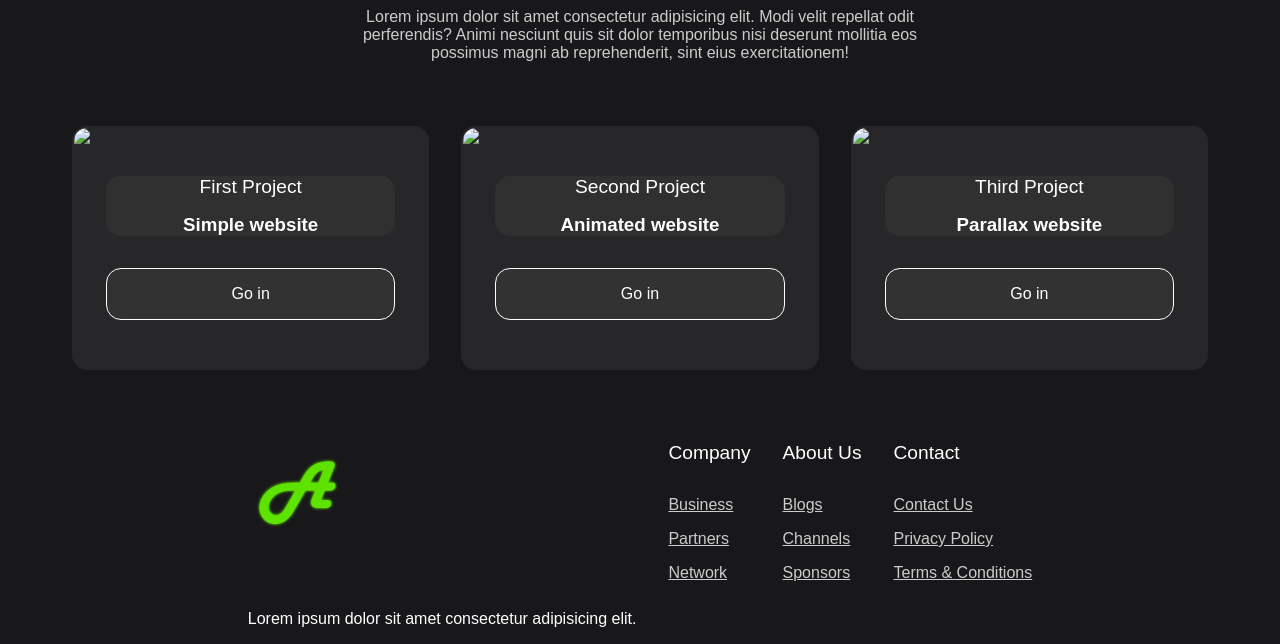
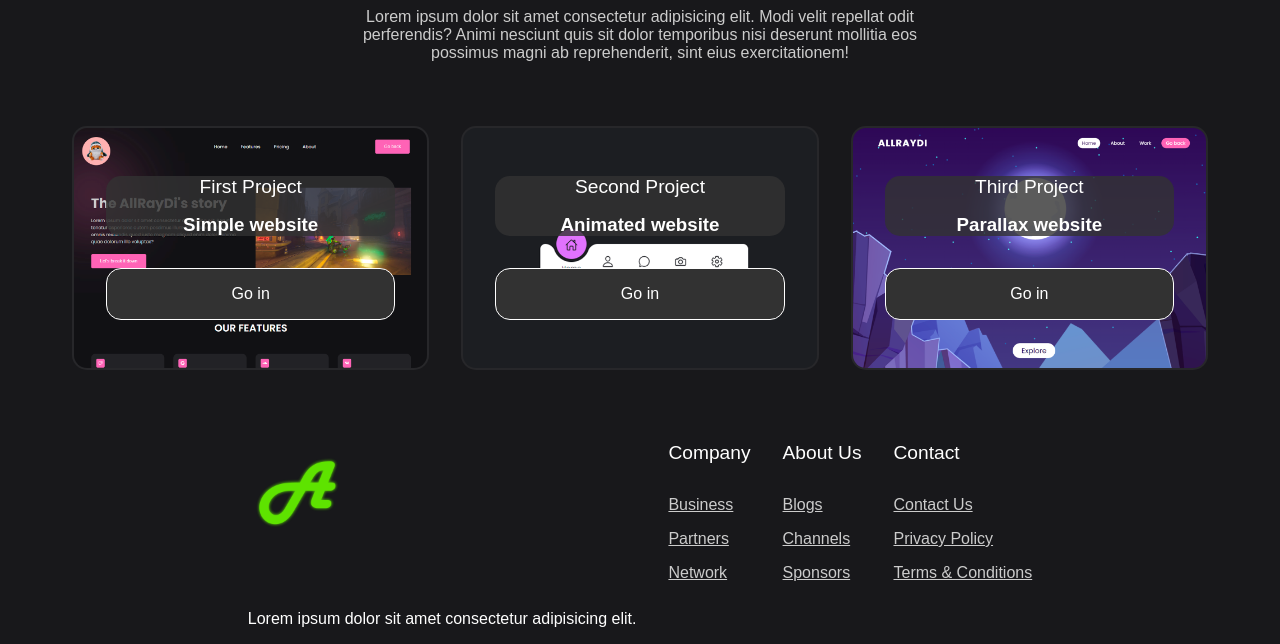
Before and after one commit to allrayd2/portfolio, a plain HTML site: page index.html in a window 1280 px wide. Shown: the part 1400-2044 px from the top of the page. Drawn offline with nearby package versions, Linux system fonts and the light colour scheme; the site is published under a folder, as on GitHub Pages, so addresses that start at the root find nothing; a web font is replaced by a local one.

Commit message:
bugfixed

```diff
--- a/index.html
+++ b/index.html
@@ -142,7 +142,7 @@
             <h3>Simple website</h3>
           </div>
             <div class="content">
-              <img src="/img/simple.png">
+              <img src="img/simple.png">
             </div>
             <button class="btn"><a href="https://allrayd2.github.io/simple/">Go in</a></button>
         </div>
@@ -152,7 +152,7 @@
             <h3>Animated website</h3>
           </div>
           <div class="content">
-            <img src="/img/animated.png">
+            <img src="img/animated.png">
           </div>
           <button class="btn"><a href="https://allrayd2.github.io/animated/">Go in</a></button>
       </div>
@@ -162,7 +162,7 @@
           <h3>Parallax website</h3>
         </div>
         <div class="content">
-          <img src="/img/parallax.png">
+          <img src="img/parallax.png">
         </div>
         <button class="btn"><a href="https://allrayd2.github.io/parallax/">Go in</a></button>
     </div>
```
